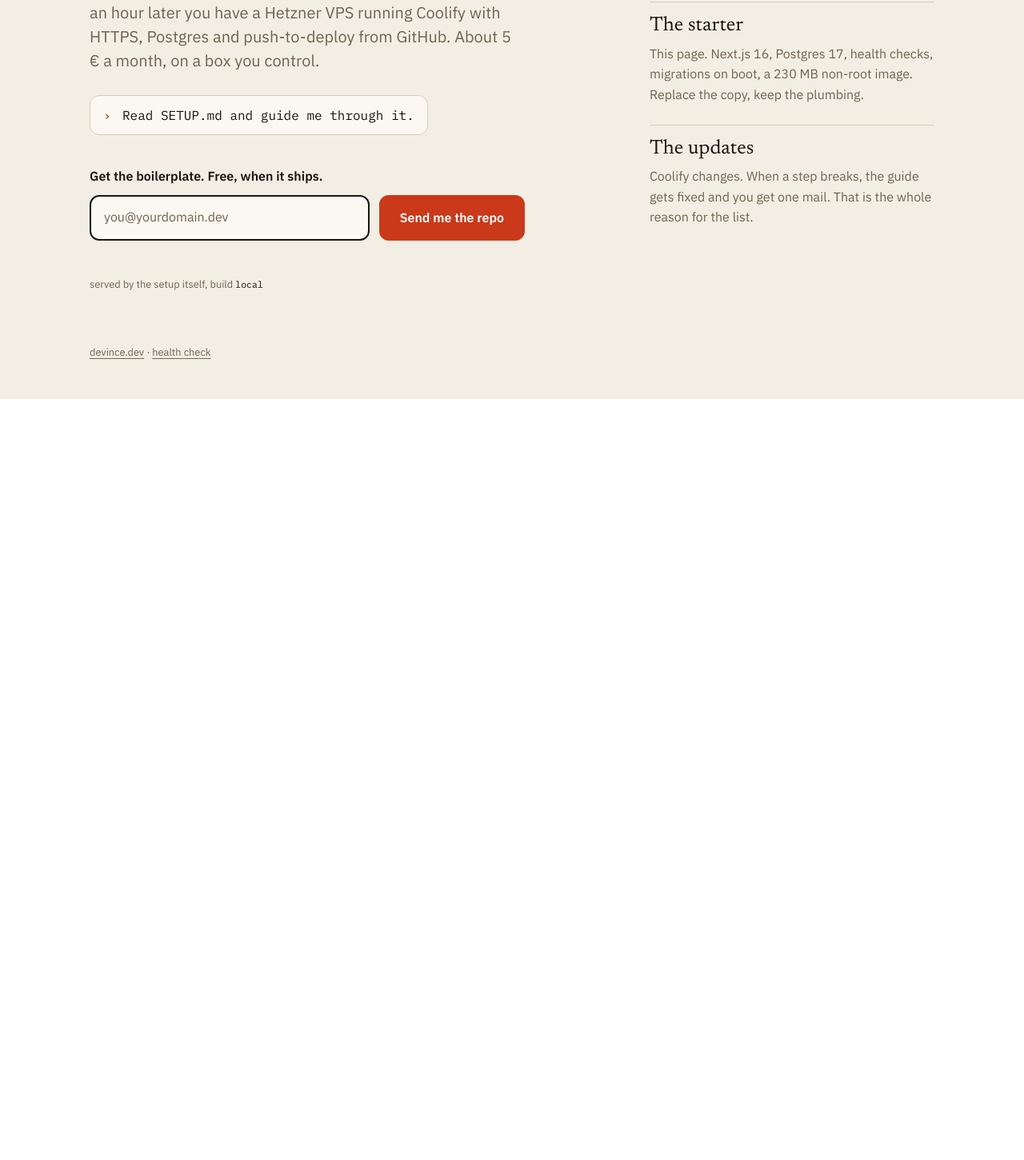
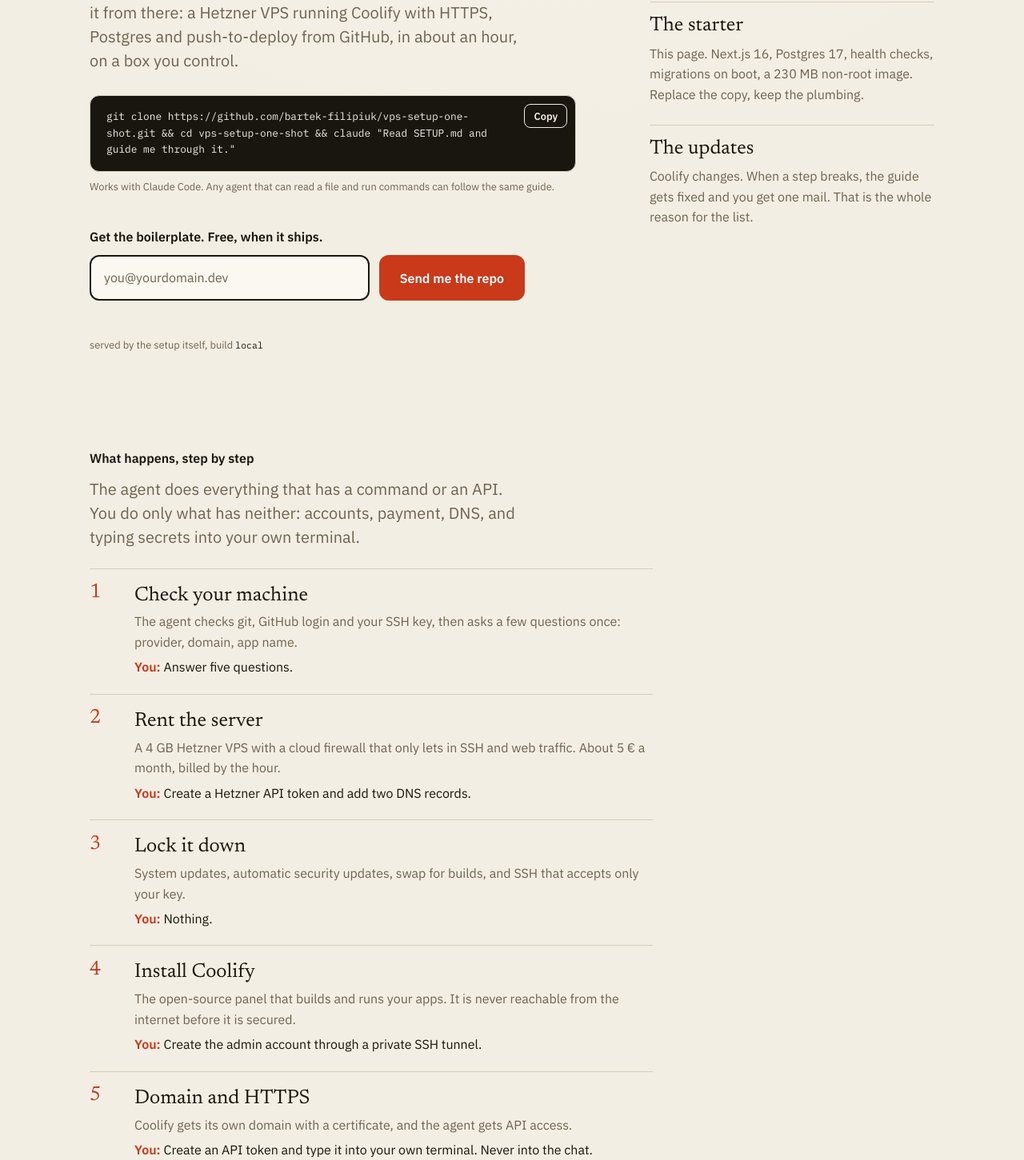
Before and after one commit to bartek-filipiuk/vps-setup-one-shot, a Next.js app in the folder starter/: page / in a window 1280 px wide. Shown: the part 419-1870 px from the top of the page at 80% size. Before the commit the page ends 918 px from the top, so only its background shows below. Built offline with nearby package versions, Linux system fonts and the light colour scheme; no server answers; the database is empty.

Commit message:
Landing: one-command start, step-by-step section, copy button

```diff
--- /dev/null
+++ b/starter/app/copy-button.tsx
@@ -0,0 +1,23 @@
+"use client";
+
+import { useState } from "react";
+
+export function CopyButton({ text }: { text: string }) {
+  const [done, setDone] = useState(false);
+
+  async function copy() {
+    try {
+      await navigator.clipboard.writeText(text);
+      setDone(true);
+      setTimeout(() => setDone(false), 2000);
+    } catch {
+      // Clipboard blocked (http, permissions): the text is selectable, nothing else to do.
+    }
+  }
+
+  return (
+    <button type="button" className="copy" onClick={copy} aria-live="polite">
+      {done ? "Copied" : "Copy"}
+    </button>
+  );
+}
--- a/starter/app/globals.css
+++ b/starter/app/globals.css
@@ -84,19 +84,47 @@ h2 {
   color: var(--ink);
 }
 
-/* The prompt is real input the user will type, so it is the one place monospace belongs. */
-.prompt {
-  font: var(--s0) / 1.5 var(--font-mono), ui-monospace, monospace;
+/* The command is the product: the one block on the page that gets monospace. */
+.command {
+  position: relative;
   margin: 1.75rem 0 0;
-  padding: 0.75rem 1rem;
   border: 1px solid var(--line);
   border-radius: 12px;
-  background: var(--paper-high);
-  width: fit-content;
-  max-width: 100%;
+  background: var(--ink);
+  color: var(--paper);
+  max-width: 38rem;
 }
 
-.prompt span { color: var(--signal); margin-right: 0.5ch; }
+.command pre {
+  margin: 0;
+  padding: 1rem 5.5rem 1rem 1.25rem;
+  font: var(--s-1) / 1.6 var(--font-mono), ui-monospace, monospace;
+  white-space: pre-wrap;
+  overflow-wrap: anywhere;
+}
+
+.command code { color: inherit; font: inherit; }
+
+.copy {
+  position: absolute;
+  top: 0.6rem;
+  right: 0.6rem;
+  font: 600 var(--s-1) var(--font-body), sans-serif;
+  padding: 0.35rem 0.7rem;
+  border: 1px solid var(--paper);
+  border-radius: 8px;
+  background: transparent;
+  color: var(--paper);
+  cursor: pointer;
+}
+
+.copy:hover { background: var(--paper); color: var(--ink); }
+
+.aside {
+  margin: 0.6rem 0 0;
+  font-size: var(--s-1);
+  color: var(--muted);
+}
 
 .form {
   display: flex;
@@ -164,6 +192,47 @@ h2 {
   max-width: 32rem;
 }
 
+.steps {
+  grid-column: 1 / -1;
+  margin-top: clamp(3rem, 10vh, 6rem);
+  max-width: 44rem;
+}
+
+.steps ol {
+  margin: 1.5rem 0 0;
+  padding: 0;
+  list-style: none;
+  counter-reset: step;
+}
+
+.steps li {
+  position: relative;
+  padding: 1.25rem 0 1.25rem 3.5rem;
+  border-top: 1px solid var(--line);
+}
+
+/* A process is numbered because the order is the point, not as decoration. */
+.steps li::before {
+  counter-increment: step;
+  content: counter(step);
+  position: absolute;
+  left: 0;
+  top: 1.1rem;
+  font: 400 var(--s2) / 1 var(--font-display), Georgia, serif;
+  color: var(--signal);
+}
+
+.steps h3 {
+  font: 400 var(--s2) / 1.1 var(--font-display), Georgia, serif;
+  font-variation-settings: "opsz" 24;
+  margin: 0 0 0.4rem;
+}
+
+.steps p { margin: 0; color: var(--muted); }
+
+.steps .you { margin-top: 0.35rem; color: var(--ink); }
+.steps .you span { font-weight: 600; color: var(--signal); }
+
 footer {
   grid-column: 1 / -1;
   margin-top: 4rem;
--- a/starter/app/page.tsx
+++ b/starter/app/page.tsx
@@ -1,4 +1,5 @@
 import { pool } from "@/lib/db";
+import { CopyButton } from "./copy-button";
 import { WaitlistForm } from "./waitlist-form";
 
 // Rendered per request: the count comes from Postgres, not from build time.
@@ -6,6 +7,47 @@ export const dynamic = "force-dynamic";
 
 // Coolify sets SOURCE_COMMIT on every build; locally there is none.
 const build = process.env.SOURCE_COMMIT?.slice(0, 7) ?? "local";
+
+const COMMAND =
+  'git clone https://github.com/bartek-filipiuk/vps-setup-one-shot.git && cd vps-setup-one-shot && claude "Read SETUP.md and guide me through it."';
+
+const steps: { title: string; what: string; you: string }[] = [
+  {
+    title: "Check your machine",
+    what: "The agent checks git, GitHub login and your SSH key, then asks a few questions once: provider, domain, app name.",
+    you: "Answer five questions.",
+  },
+  {
+    title: "Rent the server",
+    what: "A 4 GB Hetzner VPS with a cloud firewall that only lets in SSH and web traffic. About 5 € a month, billed by the hour.",
+    you: "Create a Hetzner API token and add two DNS records.",
+  },
+  {
+    title: "Lock it down",
+    what: "System updates, automatic security updates, swap for builds, and SSH that accepts only your key.",
+    you: "Nothing.",
+  },
+  {
+    title: "Install Coolify",
+    what: "The open-source panel that builds and runs your apps. It is never reachable from the internet before it is secured.",
+    you: "Create the admin account through a private SSH tunnel.",
+  },
+  {
+    title: "Domain and HTTPS",
+    what: "Coolify gets its own domain with a certificate, and the agent gets API access.",
+    you: "Create an API token and type it into your own terminal. Never into the chat.",
+  },
+  {
+    title: "Ship the starter",
+    what: "A private GitHub repo, Postgres 17, this app on your domain, and a webhook so every push to main deploys. Each step is proven with real output.",
+    you: "Sign up on your own page and watch the counter move.",
+  },
+  {
+    title: "Handover",
+    what: "Backups, a one-page summary of your server, and the exact commands to tear everything down when you are done.",
+    you: "Decide on backups.",
+  },
+];
 
 async function waitlistCount(): Promise<number | null> {
   try {
@@ -23,17 +65,23 @@ export default async function Home() {
     <main>
       <section className="pitch">
         <h1 className="reveal" style={{ "--i": 0 } as React.CSSProperties}>
-          One prompt.
+          One command.
           <br />
           <em>Your own</em> deploy server.
         </h1>
         <p className="lede reveal" style={{ "--i": 1 } as React.CSSProperties}>
-          Clone a repo, tell your AI coding agent to read <code>SETUP.md</code>, and an hour later you have a
-          Hetzner VPS running Coolify with HTTPS, Postgres and push-to-deploy from GitHub. About 5 € a month,
-          on a box you control.
+          Paste one line into your terminal. Your AI coding agent takes it from there: a Hetzner VPS running
+          Coolify with HTTPS, Postgres and push-to-deploy from GitHub, in about an hour, on a box you control.
         </p>
-        <p className="prompt reveal" style={{ "--i": 2 } as React.CSSProperties}>
-          <span aria-hidden="true">›</span> Read SETUP.md and guide me through it.
+
+        <div className="command reveal" style={{ "--i": 2 } as React.CSSProperties}>
+          <pre>
+            <code>{COMMAND}</code>
+          </pre>
+          <CopyButton text={COMMAND} />
+        </div>
+        <p className="aside reveal" style={{ "--i": 2 } as React.CSSProperties}>
+          Works with Claude Code. Any agent that can read a file and run commands can follow the same guide.
         </p>
 
         <div className="reveal" style={{ "--i": 3 } as React.CSSProperties}>
@@ -55,8 +103,8 @@ export default async function Home() {
         <dl>
           <dt>The guide</dt>
           <dd>
-            <code>SETUP.md</code> and seven short phases your agent follows: server, hardening, Coolify, domain,
-            database, app, handover. It checks the real server state instead of trusting its own memory.
+            <code>SETUP.md</code> and seven short phases your agent follows. It checks the real server state
+            instead of trusting its own memory, so you can stop and resume with the same command.
           </dd>
           <dt>The starter</dt>
           <dd>
@@ -71,6 +119,25 @@ export default async function Home() {
         </dl>
       </aside>
 
+      <section className="steps reveal" style={{ "--i": 5 } as React.CSSProperties}>
+        <h2>What happens, step by step</h2>
+        <p className="lede">
+          The agent does everything that has a command or an API. You do only what has neither: accounts,
+          payment, DNS, and typing secrets into your own terminal.
+        </p>
+        <ol>
+          {steps.map((s) => (
+            <li key={s.title}>
+              <h3>{s.title}</h3>
+              <p>{s.what}</p>
+              <p className="you">
+                <span>You:</span> {s.you}
+              </p>
+            </li>
+          ))}
+        </ol>
+      </section>
+
       <footer>
         <a href="https://devince.dev">devince.dev</a> · <a href="/api/health">health check</a>
       </footer>
```
Also changed, not shown: 1 other file (tests, documents, lock files or other folders).
